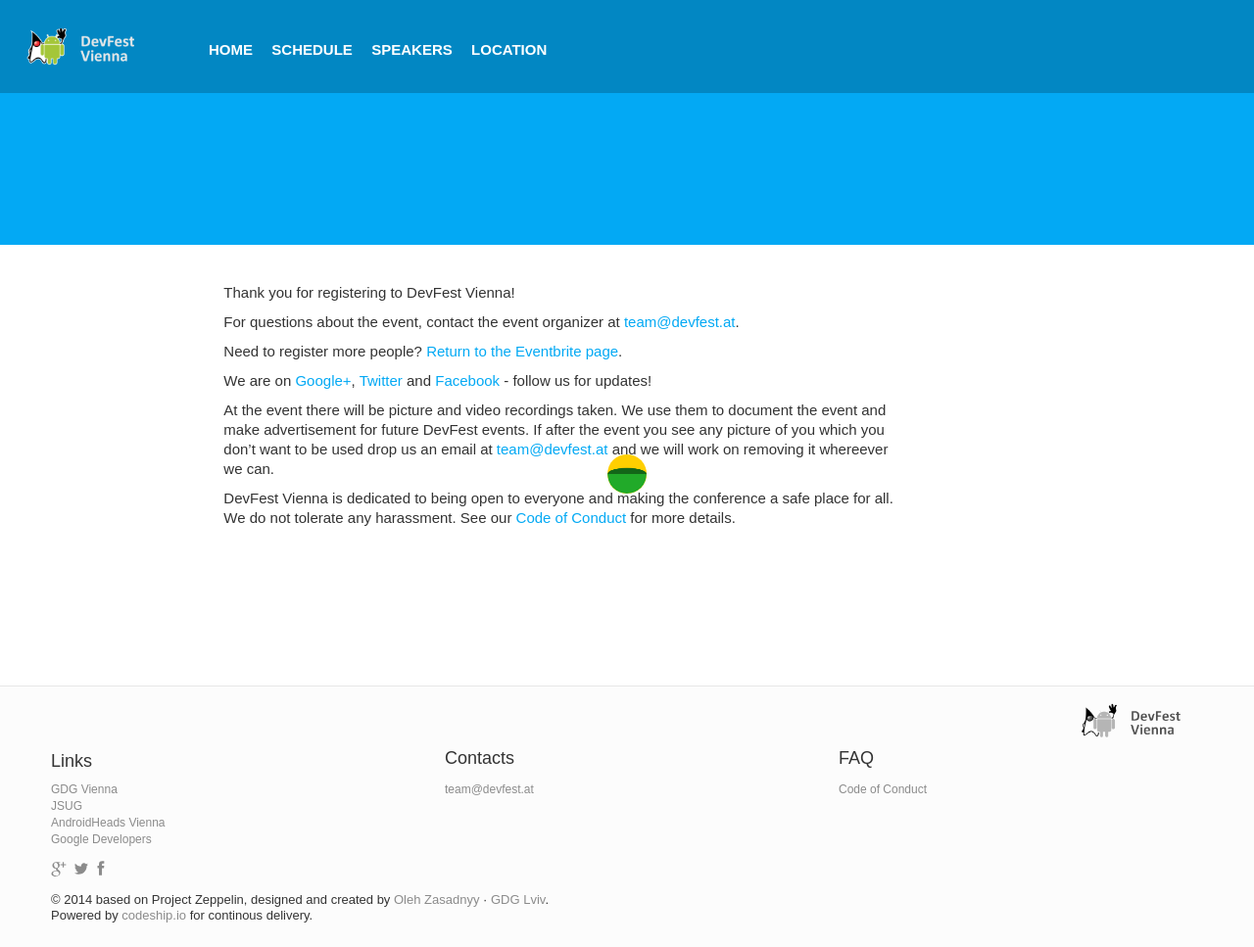
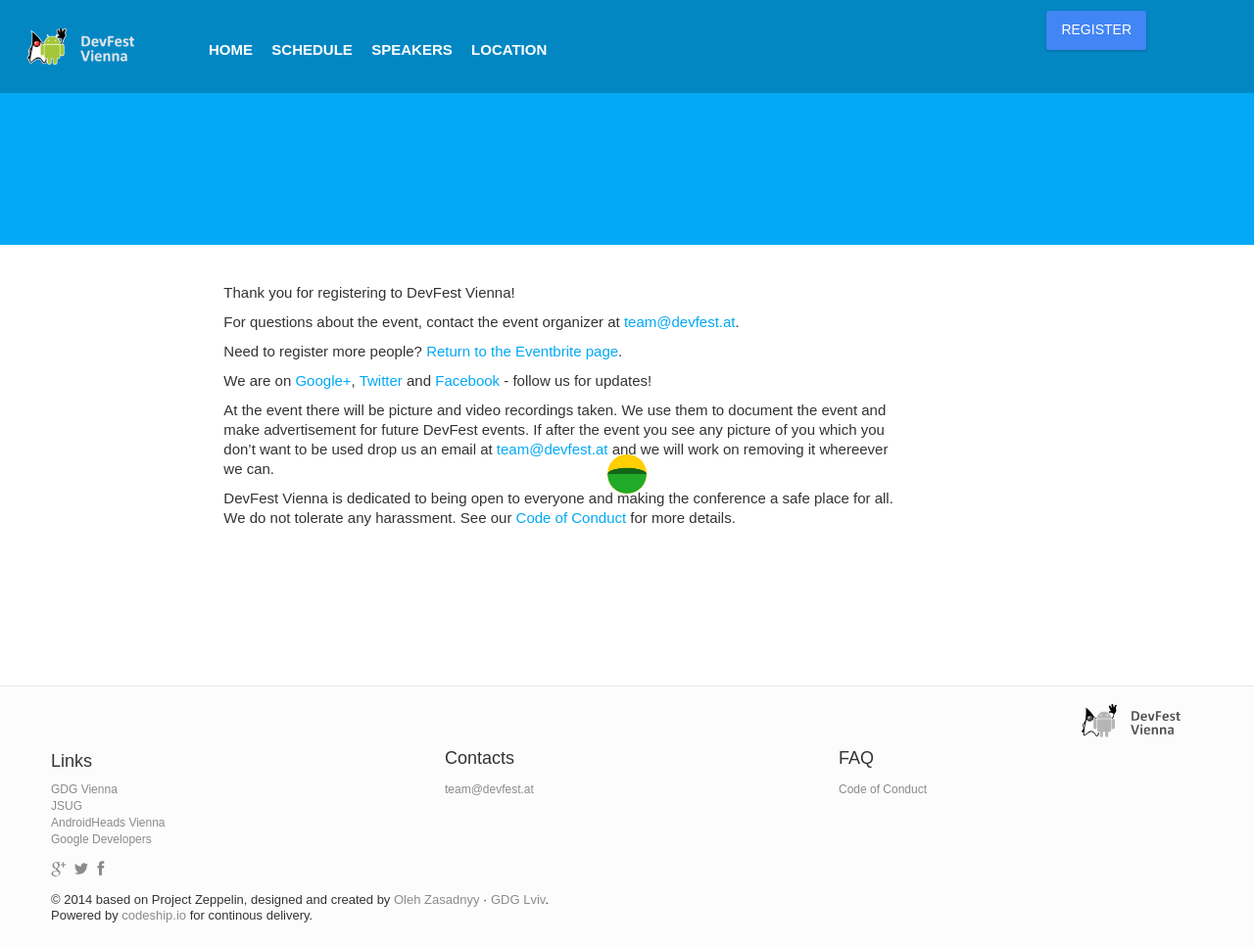
Before and after one commit to DevFestVienna/devfest-at-site, a Jekyll site: the page built from thankyou.md, in a window 1280 px wide and 967 px high. Shown: the whole window at 98% size. Built offline with Jekyll 4.4.1, drawn with Linux system fonts in a browser that asks for light colours; nearby versions of some CDN libraries.

Commit message:
Added permanent registration link

```diff
--- a/_includes/navigation.html
+++ b/_includes/navigation.html
@@ -19,5 +19,11 @@
             <li><a {% if page.permalink == '/location/' %} class="current" {% endif %} href="{{ site.baseurl }}/location/">Location</a>
             </li>
         </ul>
+        <ul id="bottom-navlinks" class="bottom-navlinks visible-xs visible-sm">
+          <li>
+            <a href="https://devfestvienna2014.eventbrite.com/" target="_blank"> Register </a>
+          </li>
+        </ul>
+        <a href="https://devfestvienna2014.eventbrite.com/" target="_blank" class="right-nav-button btn btn-primary waves-effect waves-button waves-light waves-float pull-right hidden-xs hidden-sm"> Register </a>
     </nav>
 </header>
```
